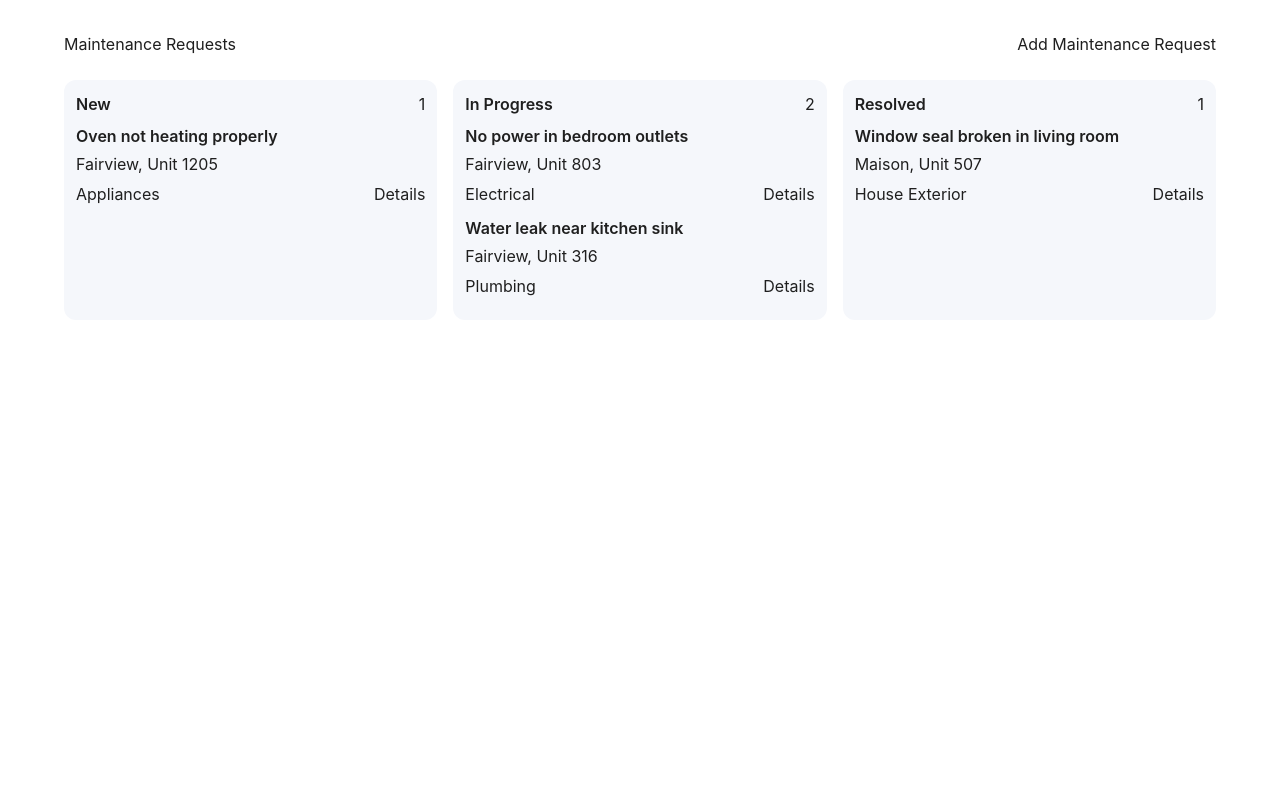
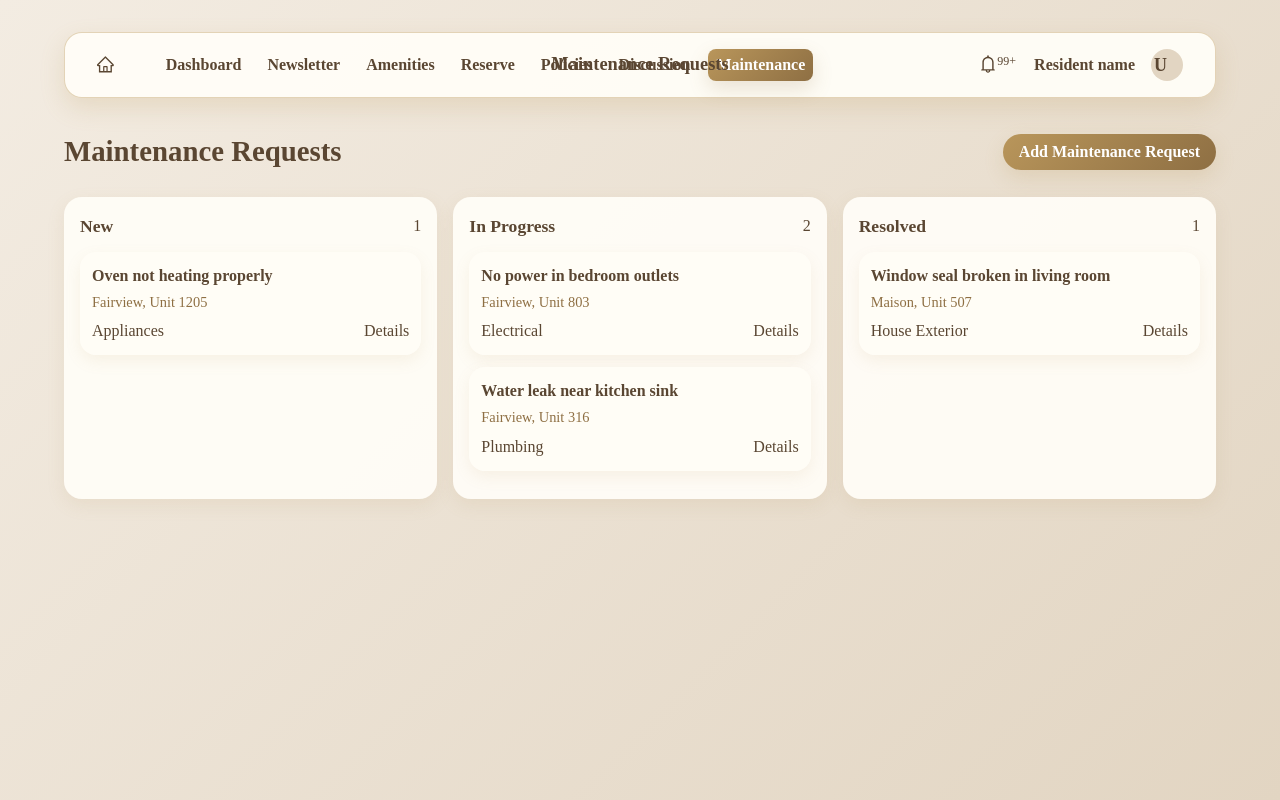
Before and after one commit to zhepingjiang/Property-Management-System, a React (Create React App) app in the folder pms-frontend/: page /maintenance in a window 1280 px wide. Built offline with nearby package versions, Linux system fonts and the light colour scheme.

Commit message:
combined maintennace and navigation, fixed the style

```diff
--- a/pms-frontend/src/components/dashboard/DashboardHeader.jsx
+++ b/pms-frontend/src/components/dashboard/DashboardHeader.jsx
@@ -28,7 +28,7 @@ export default function DashboardHeader({ pageTitle, user }) {
     { key: "reserve", label: "Reserve", path: "/amenity/reserve" },
     { key: "policies", label: "Policies", path: "/policies" },
     { key: "discussion", label: "Discussion", path: "/discussion" },
-    { key: "maintenance", label: "Maintenance", path: "/maintennance" },
+    { key: "maintenance", label: "Maintenance", path: "/maintenance" },
   ];
 
   const getInitials = (nameOrEmail) => {
--- a/pms-frontend/src/components/maintenance/MaintenanceRequestsPage.jsx
+++ b/pms-frontend/src/components/maintenance/MaintenanceRequestsPage.jsx
@@ -17,6 +17,7 @@ import MaintenanceRequestDetailModal from "./MaintenanceRequestDetailModal";
 import MaintenanceRequestCreateModal from "./MaintenanceRequestCreateModal";
 
 import "../../css/maintenance/MaintenancePage.css";
+import DashboardHeader from "../dashboard/DashboardHeader";
 
 const { Title, Text } = Typography;
 
@@ -174,6 +175,7 @@ const MaintenanceRequestsPage = () => {
   return (
     <div className="maintenance-page">
       {/* Header */}
+      <DashboardHeader pageTitle="Maintenance Requests" />
       <div className="maintenance-header">
         <div className="maintenance-header-left">
           <Title level={3} className="maintenance-title">
--- a/pms-frontend/src/css/discussion/DiscussionPage.css
+++ b/pms-frontend/src/css/discussion/DiscussionPage.css
@@ -1,4 +1,6 @@
-/* Wrapper to account for fixed header */
+/* =============================== */
+/*  DISCUSSION PAGE WRAPPER        */
+/* =============================== */
 .discussion-page-wrapper {
   min-height: 100vh;
   background: linear-gradient(135deg, #f3ece2 0%, #e2d5c2 100%);
@@ -140,6 +142,89 @@
 }
 
 /* =============================== */
+/*  CREATE POST MODAL               */
+/* =============================== */
+.create-post-modal .ant-modal-content {
+  border-radius: 18px;
+  background: rgba(255, 253, 247, 0.95);
+  font-family: "Cormorant Garamond", serif;
+  color: #5a4632;
+  padding: 20px;
+}
+
+.create-post-card {
+  border: none;
+  background: transparent;
+  padding: 0;
+}
+
+.create-post-title {
+  text-align: center;
+  margin-bottom: 20px;
+  color: #5a4632;
+  font-weight: 700;
+}
+
+.create-post-input {
+  margin-bottom: 16px;
+  border-radius: 12px;
+  border: 1px solid rgba(185, 150, 87, 0.3);
+  padding: 10px;
+  font-family: "Cormorant Garamond", serif;
+  color: #5a4632;
+}
+
+.create-post-input:focus,
+.create-post-input:hover {
+  border-color: #b9965b;
+  box-shadow: 0 4px 12px rgba(185, 150, 87, 0.2);
+}
+
+.create-post-uploader {
+  border: 2px dashed rgba(185, 150, 87, 0.3);
+  border-radius: 12px;
+  margin-bottom: 16px;
+  font-family: "Cormorant Garamond", serif;
+  color: #5a4632;
+  background: rgba(255, 253, 247, 0.95);
+}
+
+.create-post-uploader .ant-upload-drag-icon {
+  color: #b9965b;
+  font-size: 32px;
+}
+
+.uploaded-file-row {
+  display: flex;
+  justify-content: space-between;
+  align-items: center;
+  padding: 6px 10px;
+  margin-bottom: 8px;
+  background: #f9f4e9;
+  border-radius: 12px;
+  font-size: 14px;
+}
+
+.delete-file-icon {
+  color: #ff4d4f;
+  cursor: pointer;
+}
+
+.create-post-btn {
+  background: linear-gradient(135deg, #b9965b 0%, #8e6f43 100%);
+  border: none;
+  border-radius: 12px;
+  color: white;
+  font-weight: 700;
+  transition: transform 0.18s ease, box-shadow 0.18s ease;
+}
+
+.create-post-btn:hover {
+  transform: translateY(-2px);
+  box-shadow: 0 10px 22px rgba(185, 150, 87, 0.35);
+}
+
+/* =============================== */
 /*  RESPONSIVE                      */
 /* =============================== */
 @media (max-width: 600px) {
@@ -159,6 +244,18 @@
     bottom: 22px;
     right: 22px;
   }
+
+  .create-post-modal .ant-modal-content {
+    padding: 16px;
+  }
+
+  .create-post-title {
+    font-size: 1.2rem;
+  }
+
+  .create-post-btn {
+    font-size: 14px;
+  }
 }
 
 /* Ensure background fills page */
--- a/pms-frontend/src/css/maintenance/MaintenancePage.css
+++ b/pms-frontend/src/css/maintenance/MaintenancePage.css
@@ -1,13 +1,18 @@
-/* Root page */
+/* =============================== */
+/*  Root page wrapper */
+/* =============================== */
 .maintenance-page {
   padding: 32px 64px;
-  background: #ffffff;
   min-height: 100vh;
   box-sizing: border-box;
-  color: #1f1f1f;
+  font-family: "Cormorant Garamond", serif;
+  color: #5a4632;
+  background: linear-gradient(135deg, #f3ece2 0%, #e2d5c2 100%);
 }
 
-/* Header */
+/* =============================== */
+/*  Header */
+/* =============================== */
 .maintenance-header {
   display: flex;
   justify-content: space-between;
@@ -17,11 +22,16 @@
 
 .maintenance-title {
   margin: 0;
+  font-size: 1.8rem;
+  font-weight: 700;
+  color: #5a4632;
 }
 
 .maintenance-subtitle {
   display: block;
   margin-top: 4px;
+  font-size: 1rem;
+  color: #8e6f43;
 }
 
 .maintenance-header-right {
@@ -30,47 +40,79 @@
 }
 
 .maintenance-header-btn {
-  border-radius: 999px;
+  border-radius: 18px;
+  background: linear-gradient(135deg, #b9965b 0%, #8e6f43 100%);
+  color: white;
+  border: none;
+  padding: 6px 16px;
+  font-weight: 600;
+  box-shadow: 0 8px 20px rgba(185, 150, 87, 0.2);
+  cursor: pointer;
+  transition: transform 0.18s ease, box-shadow 0.18s ease;
 }
 
-/* Kanban board */
+.maintenance-header-btn:hover {
+  transform: translateY(-2px);
+  box-shadow: 0 12px 28px rgba(185, 150, 87, 0.25);
+}
+
+/* =============================== */
+/*  Kanban Board Columns */
+/* =============================== */
 .maintenance-board {
   display: flex;
   gap: 16px;
+  margin-top: 16px;
 }
 
 .status-column {
   flex: 1;
-  background: #f5f7fb;
-  border-radius: 12px;
-  padding: 12px;
-  box-sizing: border-box;
+  background: rgba(255, 253, 247, 0.95);
+  border-radius: 18px;
+  padding: 16px;
+  box-shadow: 0 6px 18px rgba(185, 150, 87, 0.12);
 }
 
 .status-column-header {
   display: flex;
   align-items: center;
   justify-content: space-between;
-  margin-bottom: 8px;
+  margin-bottom: 12px;
 }
 
 .status-column-title {
-  font-weight: 600;
+  font-weight: 700;
+  color: #5a4632;
+  font-size: 1.1rem;
 }
 
-/* Request cards */
+/* =============================== */
+/*  Request Cards */
+/* =============================== */
 .request-card {
-  margin-bottom: 10px;
-  border-radius: 10px;
+  background: rgba(255, 253, 247, 0.95);
+  border-radius: 16px;
+  padding: 12px;
+  margin-bottom: 12px;
+  box-shadow: 0 6px 16px rgba(185, 150, 87, 0.1);
   cursor: pointer;
+  transition: transform 0.2s ease, box-shadow 0.2s ease;
+}
+
+.request-card:hover {
+  transform: translateY(-4px);
+  box-shadow: 0 12px 24px rgba(185, 150, 87, 0.18);
 }
 
 .request-card-title {
-  font-weight: 600;
+  font-weight: 700;
+  color: #5a4632;
   margin-bottom: 4px;
 }
 
 .request-card-meta {
+  font-size: 0.9rem;
+  color: #8e6f43;
   margin-bottom: 6px;
 }
 
@@ -80,7 +122,9 @@
   align-items: center;
 }
 
-/* Category grid */
+/* =============================== */
+/*  Category Grid */
+/* =============================== */
 .maintenance-category-grid {
   display: grid;
   grid-template-columns: repeat(3, minmax(0, 1fr));
@@ -90,29 +134,41 @@
 
 .maintenance-category-card {
   text-align: center;
-  border-radius: 16px;
+  border-radius: 18px;
   padding: 20px 12px;
+  background: rgba(255, 253, 247, 0.95);
+  box-shadow: 0 6px 16px rgba(185, 150, 87, 0.1);
+  transition: transform 0.18s ease, box-shadow 0.18s ease;
+}
+
+.maintenance-category-card:hover {
+  transform: translateY(-2px);
+  box-shadow: 0 12px 24px rgba(185, 150, 87, 0.15);
 }
 
 .maintenance-category-icon {
   font-size: 32px;
-  color: #1677ff;
+  color: #b9965b;
   margin-bottom: 12px;
 }
 
 .maintenance-category-name {
-  font-weight: 600;
+  font-weight: 700;
+  color: #5a4632;
   margin-bottom: 4px;
 }
 
 .maintenance-category-subtitle {
   font-size: 13px;
-  color: #777;
+  color: #8e6f43;
 }
 
-/* Detail modal */
-.maintenance-detail-modal .ant-modal-content {
-  border-radius: 12px;
+/* =============================== */
+/*  Modals */
+/* =============================== */
+.maintenance-detail-modal .ant-modal-content,
+.maintenance-create-modal .ant-modal-content {
+  border-radius: 18px;
 }
 
 .maintenance-detail-grid {
@@ -129,7 +185,9 @@
   height: 100%;
 }
 
-/* Conversation */
+/* =============================== */
+/*  Conversation Messages */
+/* =============================== */
 .maintenance-conversation-list {
   flex: 1;
   overflow-y: auto;
@@ -143,10 +201,11 @@
 }
 
 .maintenance-message {
-  background: #f5f5f5;
-  border-radius: 8px;
+  background: rgba(255, 253, 247, 0.95);
+  border-radius: 12px;
   padding: 8px 10px;
   margin-bottom: 8px;
+  box-shadow: 0 4px 12px rgba(185, 150, 87, 0.08);
 }
 
 .maintenance-message-meta {
@@ -160,9 +219,11 @@
   margin-left: 8px;
 }
 
-/* Reply area */
+/* =============================== */
+/*  Reply Area */
+/* =============================== */
 .maintenance-reply-section {
-  border-top: 1px solid #f0f0f0;
+  border-top: 1px solid rgba(185, 150, 87, 0.3);
   padding-top: 10px;
   margin-top: 8px;
 }
@@ -171,23 +232,28 @@
   margin-bottom: 8px;
 }
 
-/* Create modal */
-.maintenance-create-modal .ant-modal-content {
-  border-radius: 12px;
-}
-
+/* =============================== */
+/*  Upload & Create Form */
+/* =============================== */
 .maintenance-create-card {
   padding: 20px 24px;
+  background: rgba(255, 253, 247, 0.95);
+  border-radius: 18px;
+  box-shadow: 0 8px 20px rgba(185, 150, 87, 0.12);
 }
 
 .maintenance-create-title {
   text-align: center;
+  font-weight: 700;
+  font-size: 1.2rem;
   margin-bottom: 12px;
+  color: #5a4632;
 }
 
 .maintenance-create-category {
   margin-bottom: 12px;
   font-size: 14px;
+  color: #8e6f43;
 }
 
 .maintenance-create-field {
@@ -216,4 +282,45 @@
 
 .maintenance-create-submit {
   margin-top: 4px;
+  background: linear-gradient(135deg, #b9965b 0%, #8e6f43 100%);
+  color: white;
+  border: none;
+  border-radius: 18px;
+  padding: 8px 16px;
+  font-weight: 600;
+  cursor: pointer;
+  box-shadow: 0 8px 20px rgba(185, 150, 87, 0.2);
+  transition: transform 0.18s ease, box-shadow 0.18s ease;
 }
+
+.maintenance-create-submit:hover {
+  transform: translateY(-2px);
+  box-shadow: 0 12px 28px rgba(185, 150, 87, 0.25);
+}
+
+/* =============================== */
+/*  Responsive */
+@media (max-width: 900px) {
+  .maintenance-page {
+    padding: 24px 32px;
+  }
+
+  .maintenance-board {
+    flex-direction: column;
+  }
+
+  .maintenance-category-grid {
+    grid-template-columns: repeat(2, minmax(0, 1fr));
+  }
+}
+
+@media (max-width: 600px) {
+  .maintenance-category-grid {
+    grid-template-columns: repeat(1, minmax(0, 1fr));
+  }
+
+  .maintenance-header {
+    flex-direction: column;
+    align-items: flex-start;
+  }
+}
```
